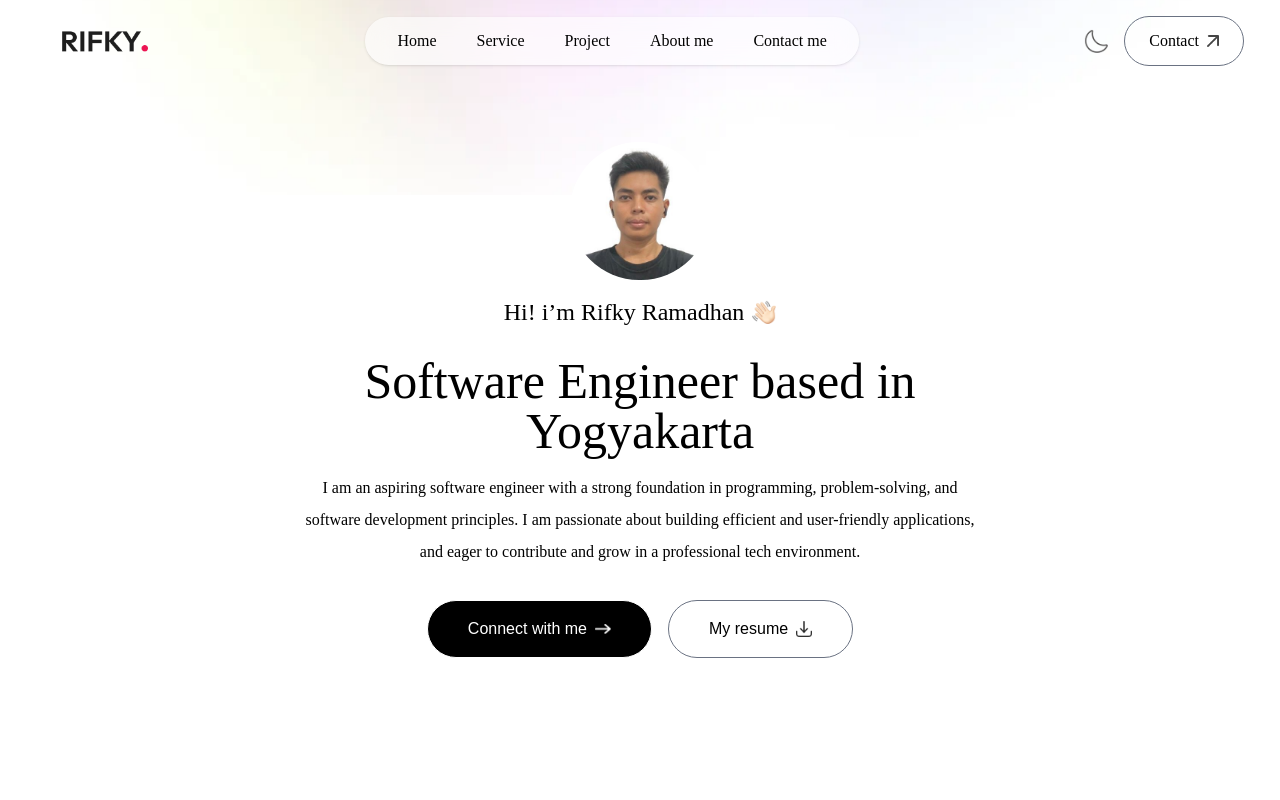
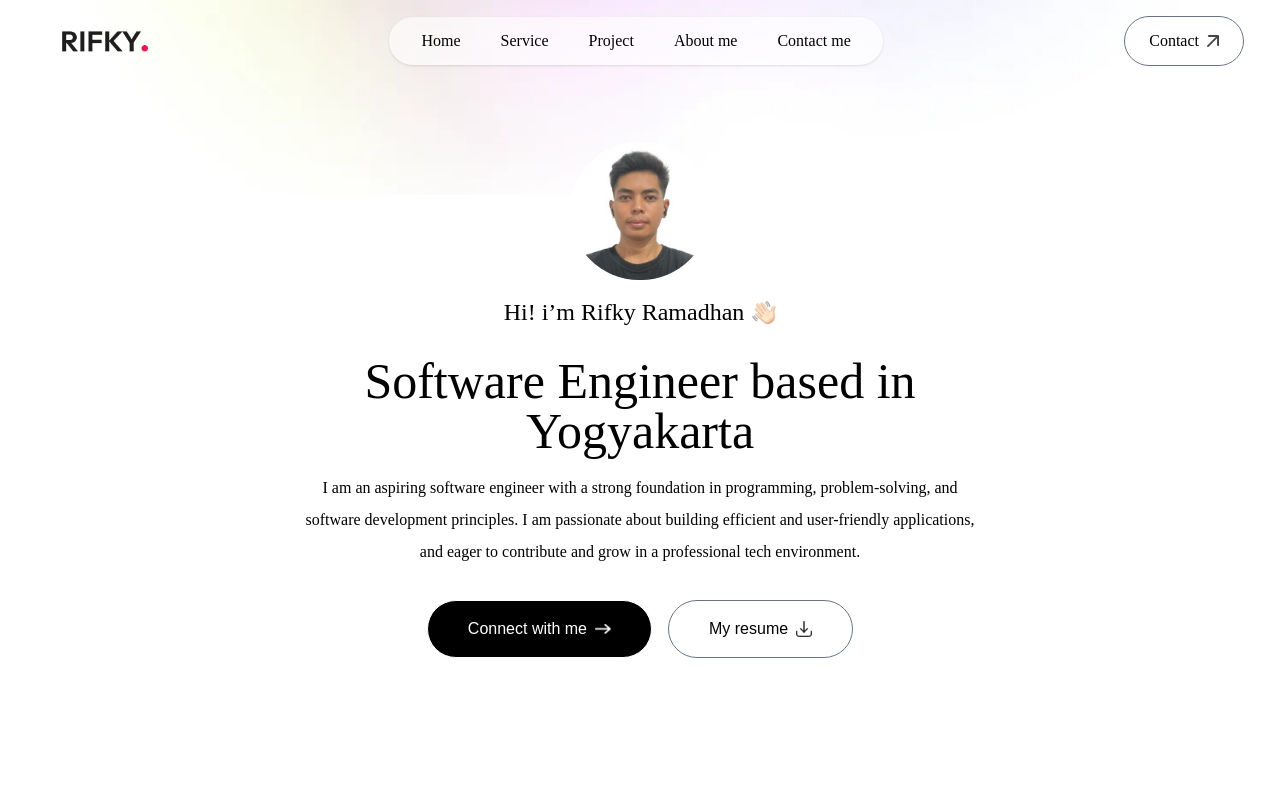
Before and after one commit to rifkyr990/new-portofolio, a Next.js app: page / in a window 1280 px wide. Shown: the top 800 px of the page. Built offline with nearby package versions, Linux system fonts and the light colour scheme; a web font is replaced by a local one.

Commit message:
Update Navbar.tsx

```diff
--- a/src/app/components/Navbar.tsx
+++ b/src/app/components/Navbar.tsx
@@ -34,21 +34,14 @@ const Navbar = () => {
 
     return (
         <>
-            {/* Background Decorative */}
             <div className='fixed top-0 right-0 w-full -z-10 translate-y-[-80%]'>
                 <Image src={assets.header_bg_color} alt='bg-image' className='w-full' />
             </div>
-
-            {/* Navbar */}
             <nav className={`w-full fixed px-4 md:px-6 lg:px-12 py-4 flex items-center justify-between z-50 ${isScroll
                 ? "bg-white bg-opacity-50 backdrop-blur-lg shadow-sm" : "" }`}>
-
-                {/* Logo */}
                 <a href="#top" className="text-xl font-bold">
                     <Image src={assets.logo} alt='logo' className='w-22'/>
                 </a>
-
-                {/* Desktop Menu */}
                 <ul className={`hidden md:flex items-center gap-6 lg:gap-10 px-8 py-2 rounded-full ${isScroll
                     ? "" : "bg-white/60 backdrop-blur-md shadow" } transition-all`}>
                     <li><a href="#header">Home</a></li>
@@ -60,34 +53,21 @@ const Navbar = () => {
 
                 {/* Action Buttons */}
                 <div className='flex items-center gap-2'>
-                    {/* Dark Mode Button */}
-                    <button className="p-2">
-                        <Image src={assets.moon_icon} alt='dark-icon' className='w-6' />
-                    </button>
-
-                    {/* Contact Button (Desktop only) */}
                     <a href="#contact"
                         className='hidden lg:flex items-center gap-2 px-6 py-2 border border-gray-500 rounded-full hover:bg-gray-100 transition'>
                         Contact
                         <Image src={assets.arrow_icon} alt="icon" className='w-3' />
                     </a>
-
-                    {/* Hamburger Menu (Mobile) */}
                     <button className='block md:hidden ml-2' onClick={bukaMenu}>
                         <Image src={assets.menu_black} alt='menu' className='w-6' />
                     </button>
                 </div>
             </nav>
-
-            {/* Mobile Menu */}
             <ul ref={menuRef}
                 className='flex md:hidden flex-col gap-5 px-8 py-20 fixed top-0 right-0 z-50 w-64 h-screen bg-white shadow-lg transition-transform duration-300 transform translate-x-full'>
-                {/* Close Button */}
                 <div className='absolute top-6 right-6' onClick={tutupMenu}>
                     <Image src={assets.close_black} alt='close-btn' className='w-5 cursor-pointer' />
                 </div>
-
-                {/* Nav Links */}
                 <li><a href="#home" onClick={tutupMenu}>Home</a></li>
                 <li><a href="#service" onClick={tutupMenu}>Service</a></li>
                 <li><a href="#project" onClick={tutupMenu}>Project</a></li>
```
